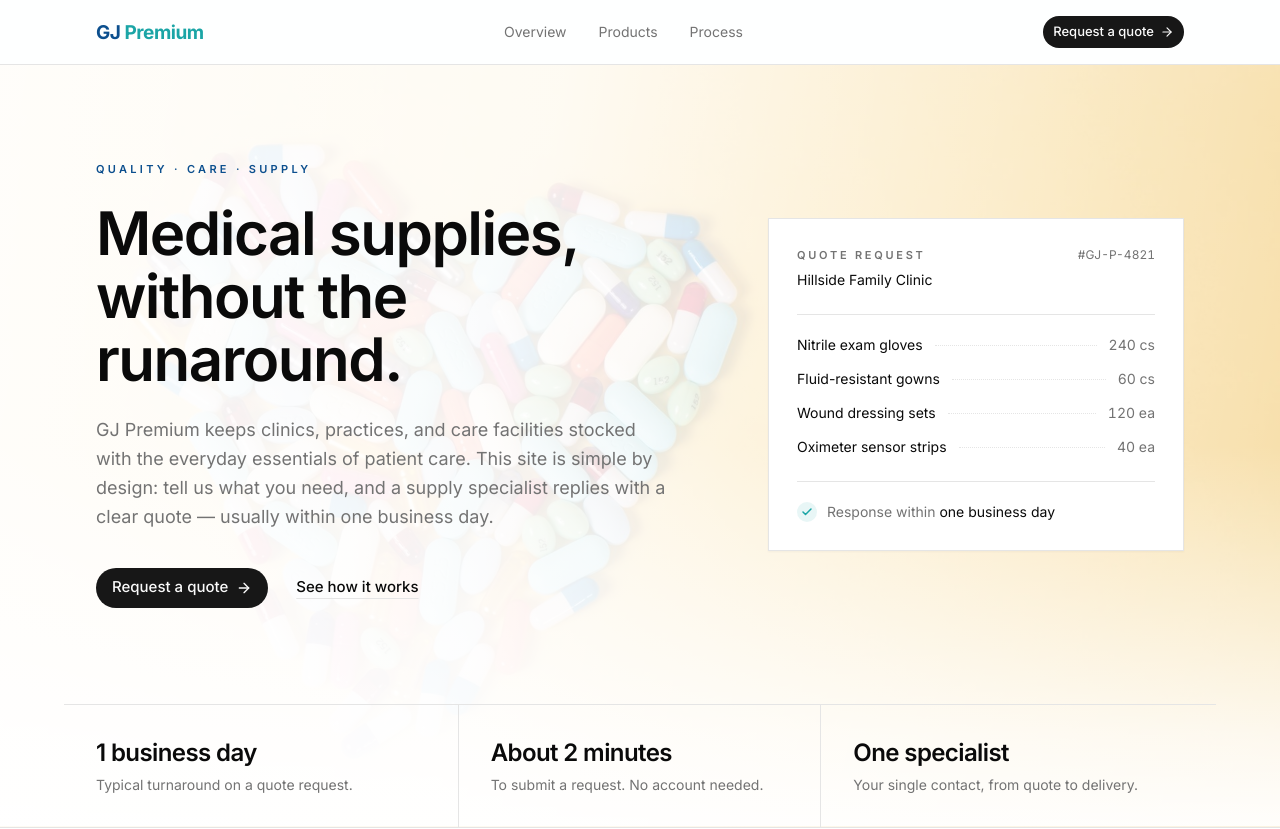
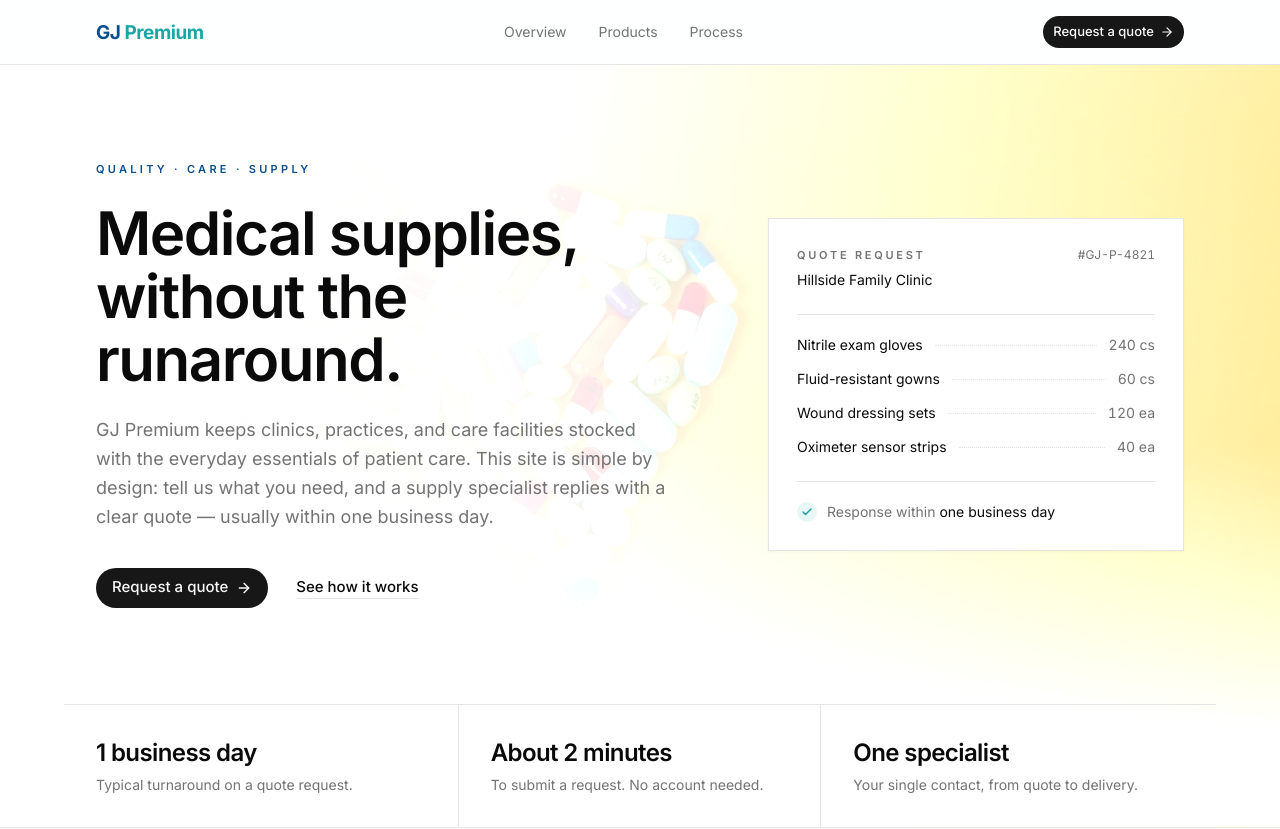
Before and after one commit to afriyieowususarfo-pixel/gj-premium, a React (Vite) app: page / in a window 1280 px wide. Shown: the top 829 px of the page. Built offline with nearby package versions, Linux system fonts and the light colour scheme; no server answers; what @convex-dev/auth would draw is missing.

Commit message:
Freebuff: Can the image be a bit brighter

```diff
--- a/src/index.css
+++ b/src/index.css
@@ -121,15 +121,28 @@
 
 /* Photographic background wash for page intros: the pills-heart photo
    behind a soft scrim, so headline copy stays crisp over it. The scrim is
-   mixed from --background, so it follows light/dark automatically. */
+   mixed from --background, so it follows light/dark automatically.
+   The layers live on ::before so `filter` brightens the photo only — the
+   section's own copy is never filtered — and content children are lifted
+   above that layer with position: relative. */
 .photo-wash {
+  position: relative;
+}
+.photo-wash > * {
+  position: relative;
+}
+.photo-wash::before {
+  content: "";
+  position: absolute;
+  inset: 0;
+  pointer-events: none;
   background-image:
     linear-gradient(
       100deg,
-      color-mix(in srgb, var(--background) 97%, transparent) 0%,
-      color-mix(in srgb, var(--background) 93%, transparent) 40%,
-      color-mix(in srgb, var(--background) 74%, transparent) 70%,
-      color-mix(in srgb, var(--background) 52%, transparent) 100%
+      color-mix(in srgb, var(--background) 94%, transparent) 0%,
+      color-mix(in srgb, var(--background) 88%, transparent) 40%,
+      color-mix(in srgb, var(--background) 64%, transparent) 70%,
+      color-mix(in srgb, var(--background) 40%, transparent) 100%
     ),
     linear-gradient(
       to bottom,
@@ -141,6 +154,7 @@
   background-repeat: no-repeat;
   background-size: cover, cover, cover;
   background-position: center, center, center;
+  filter: brightness(1.1) saturate(1.12);
 }
 
 @layer base {
```
